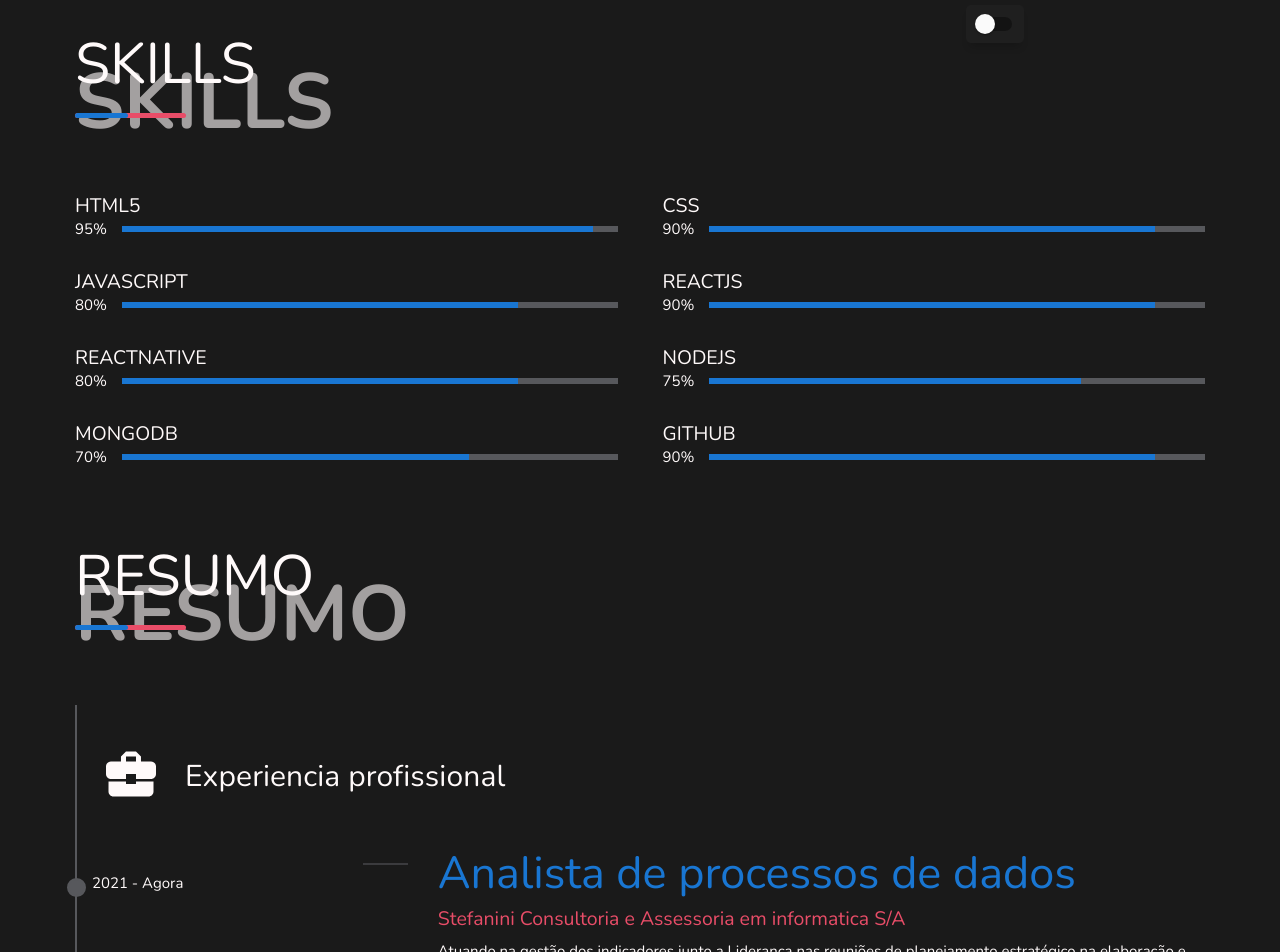
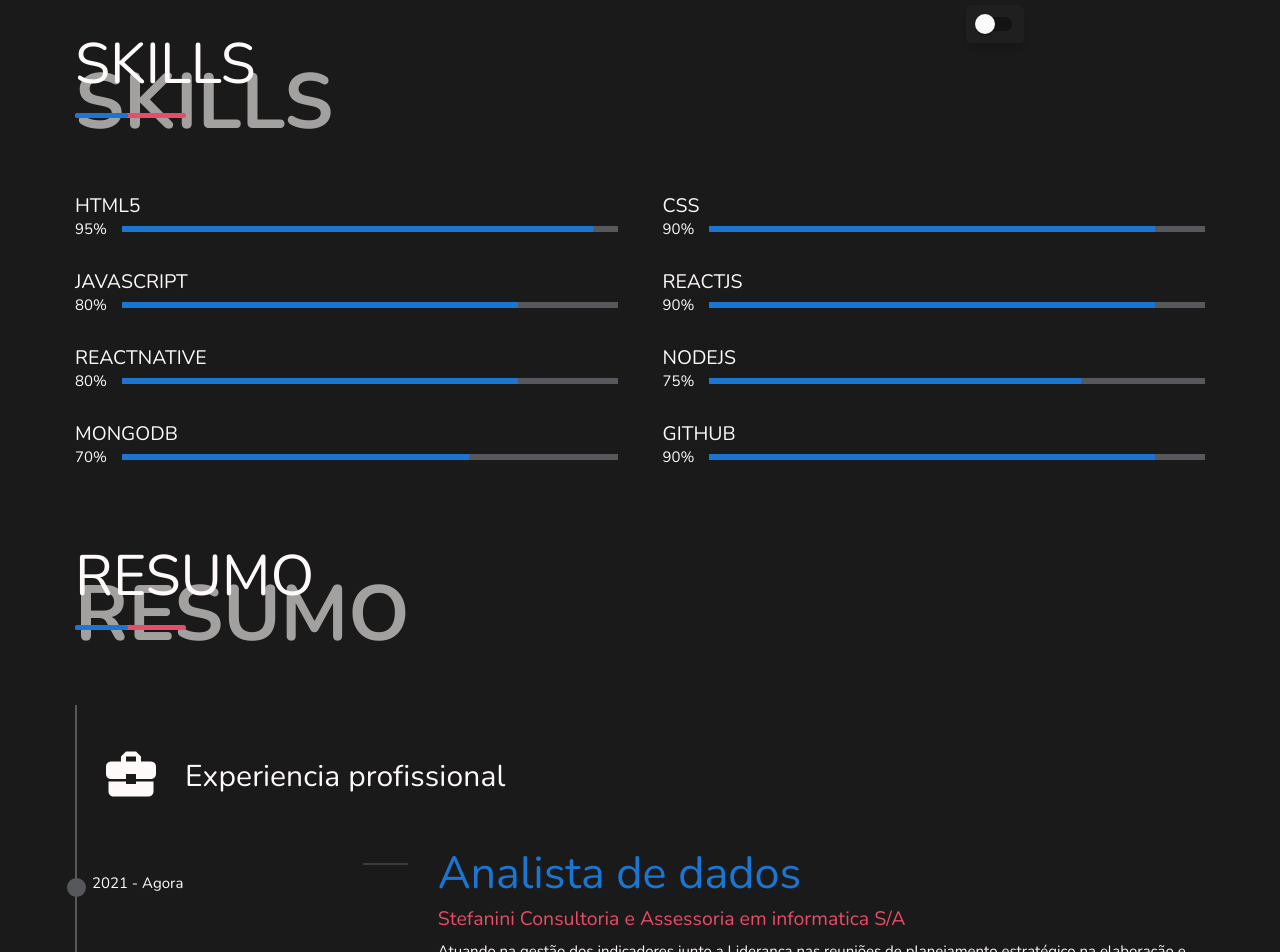
Before and after one commit to paulodantasbjr/oldportfolio, a Next.js app: page /resumo in a window 1280 px wide. Shown: the top 952 px of the page. Built offline with nearby package versions, Linux system fonts and the light colour scheme.

Commit message:
Fix words

```diff
--- a/components/ResumeCareer/index.jsx
+++ b/components/ResumeCareer/index.jsx
@@ -15,7 +15,7 @@ export const ResumeCareer = () => {
         <IconTitle icon={briefcase} title={'Experiencia profissional'} />
         <ResumeCareerItem
           year={'2021 - Agora'}
-          title={'Analista de processos de dados'}
+          title={'Analista de dados'}
           subTitle={'Stefanini Consultoria e Assessoria em informatica S/A'}
           text={
             'Atuando na gestão dos indicadores junto a Liderança nas reuniões de planejamento estratégico na elaboração e revisão de documentação dos processos, procedimentos e fluxos operacionais. Atuando na melhoria contínua de forma consultiva, trazendo métodos para o desenvolvimento de trabalho.'
```
